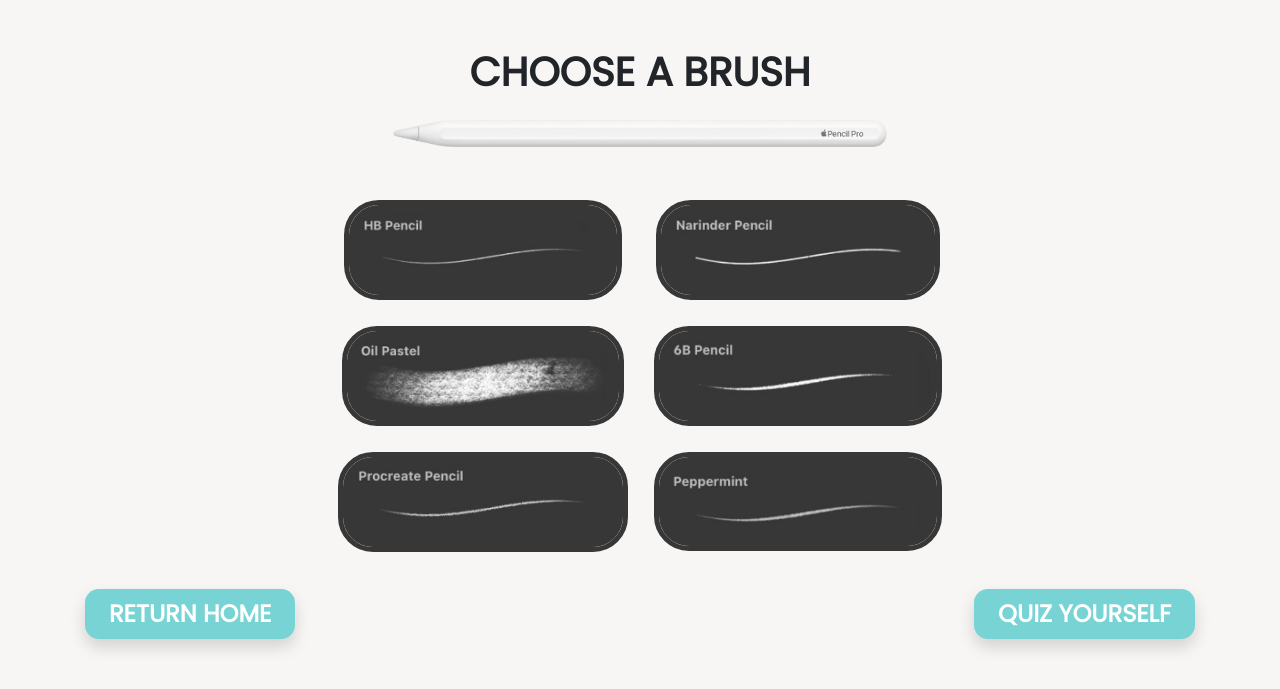
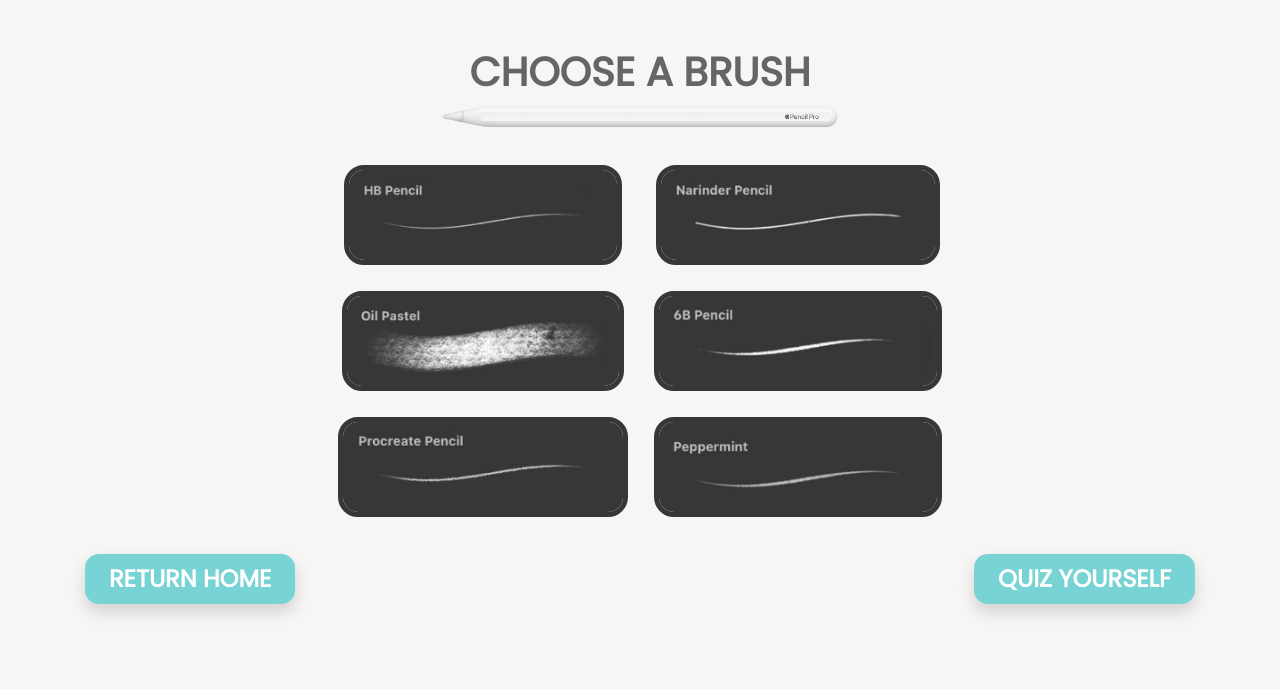
Before and after one commit to savannahhlyles/ui-final, a Flask app: page /learn in a window 1280 px wide. Shown: the part 88-777 px from the top of the page. Run offline with Flask 3, Linux system fonts and the light colour scheme; some libraries are stand-ins or nearby versions.

Commit message:
Fixed some UI elements and updated the page

```diff
--- a/static/main.css
+++ b/static/main.css
@@ -357,13 +357,13 @@ h1, h2, h3, .navbar-brand, .big-bold, .quiz-start-heading {
     max-height: 100px;
     object-fit: contain;
     border: 5px solid #373737;
-    border-radius: 35px;
+    border-radius: 20px;
     display: inline-block;
 }
 
 .image-wrapper {
     position: relative;
-    border-radius: 40px;
+    border-radius: 20px;
     padding: 5px;
     display: inline-block;
     transition: border-color 0.3s ease;
@@ -377,7 +377,7 @@ h1, h2, h3, .navbar-brand, .big-bold, .quiz-start-heading {
     width: 100%;
     height: 100%;
     border: 8px solid #76e0df;
-    border-radius: 40px;
+    border-radius: 20px;
     pointer-events: none;
     opacity: 0;
     transition: opacity 0.3s ease;
--- a/templates/learn.html
+++ b/templates/learn.html
@@ -5,11 +5,11 @@
 
   <!-- Page Header -->
   <div class="text-center mb-4">
-    <h1 class="font-weight-bold animate-fade-up delay-1">CHOOSE A BRUSH</h1>
-    <img src="{{ url_for('static', filename='media/pencil.png') }}"
+    <h1 class="font-weight-bold animate-fade-up delay-1" style = "color: #656565">CHOOSE A BRUSH</h1>
+    <img class="animate-fade-up delay-2" src="{{ url_for('static', filename='media/pencil.png') }}"
          alt="Apple Pencil"
          class="my-3"
-         style="max-width:500px;">
+         style="max-width:400px;">
   </div>
 
   <!-- Brush Grid: 3-per-row on md+, 2-per on sm, 1-per on xs -->
--- a/templates/quizresults.html
+++ b/templates/quizresults.html
@@ -50,7 +50,6 @@
                 <a href="{{ url_for('procreate') }}" class="btn btn-accent btn-lg">PROCREATE INTERFACE</a>
               </div>
             </div>
-
       </div>
 
     </div>
```
